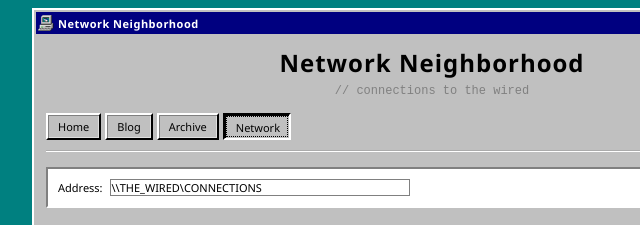
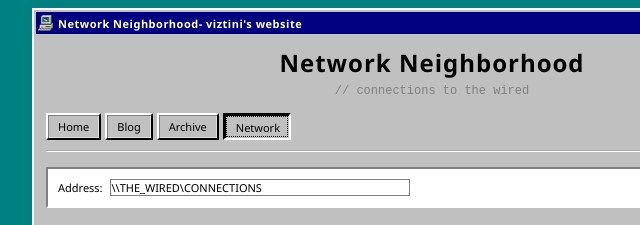
Before and after one commit to viztini/viztini.github.io, a plain HTML site: page links.html in a window 1280 px wide. Shown: the top 225 px of the page, 208-848 px from the left. Drawn offline with Linux system fonts and the light colour scheme.

Commit message:
Update links.html

```diff
--- a/links.html
+++ b/links.html
@@ -17,7 +17,7 @@
                 <div class="title-bar">
                     <div class="title-bar-left">
                         <img src="assets/favicon.ico" alt="" class="title-icon">
-                        <span class="title-text">Network Neighborhood</span>
+                        <span class="title-text">Network Neighborhood- viztini's website</span>
                     </div>
                     <div class="title-buttons">
                         <button class="title-button">_</button>
```
